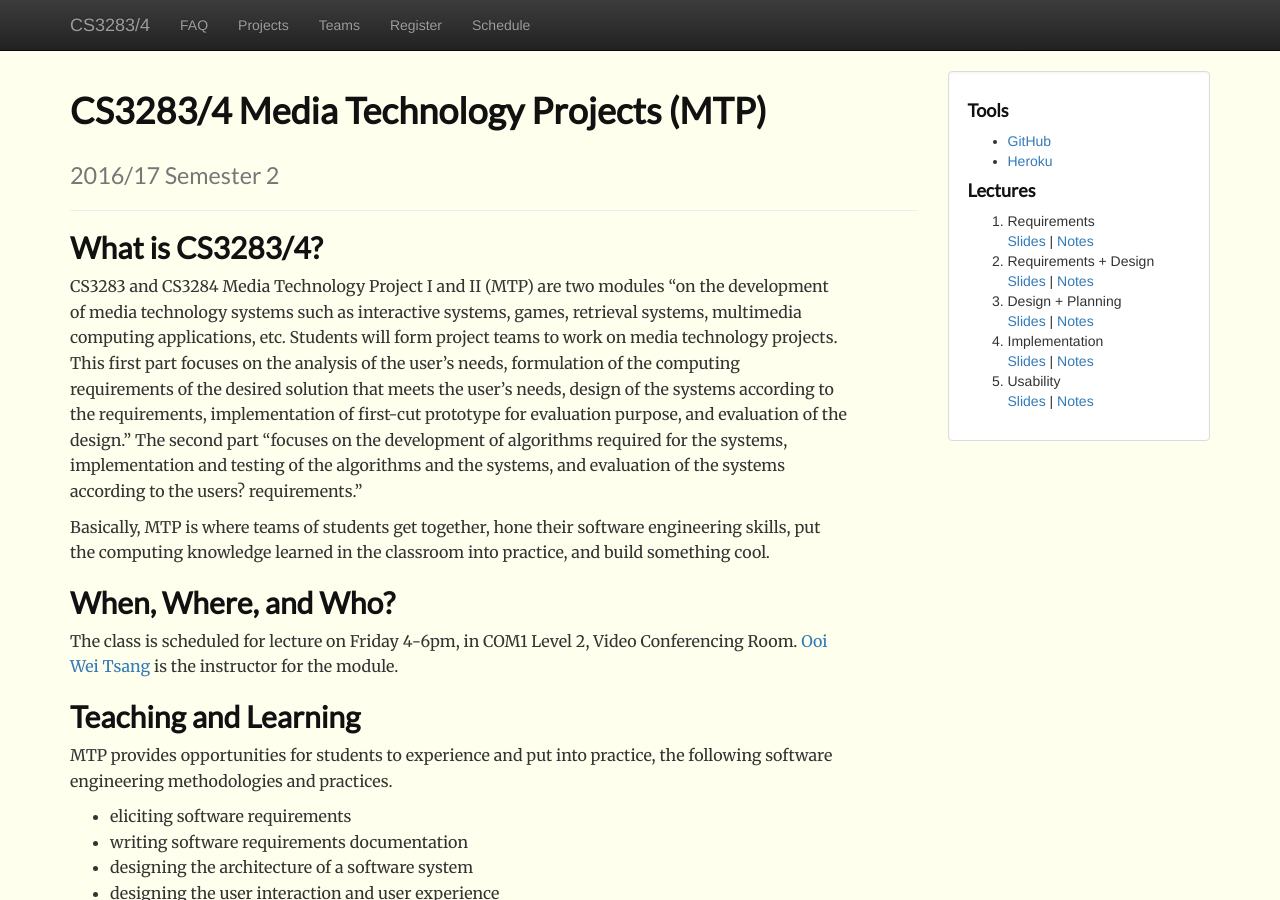
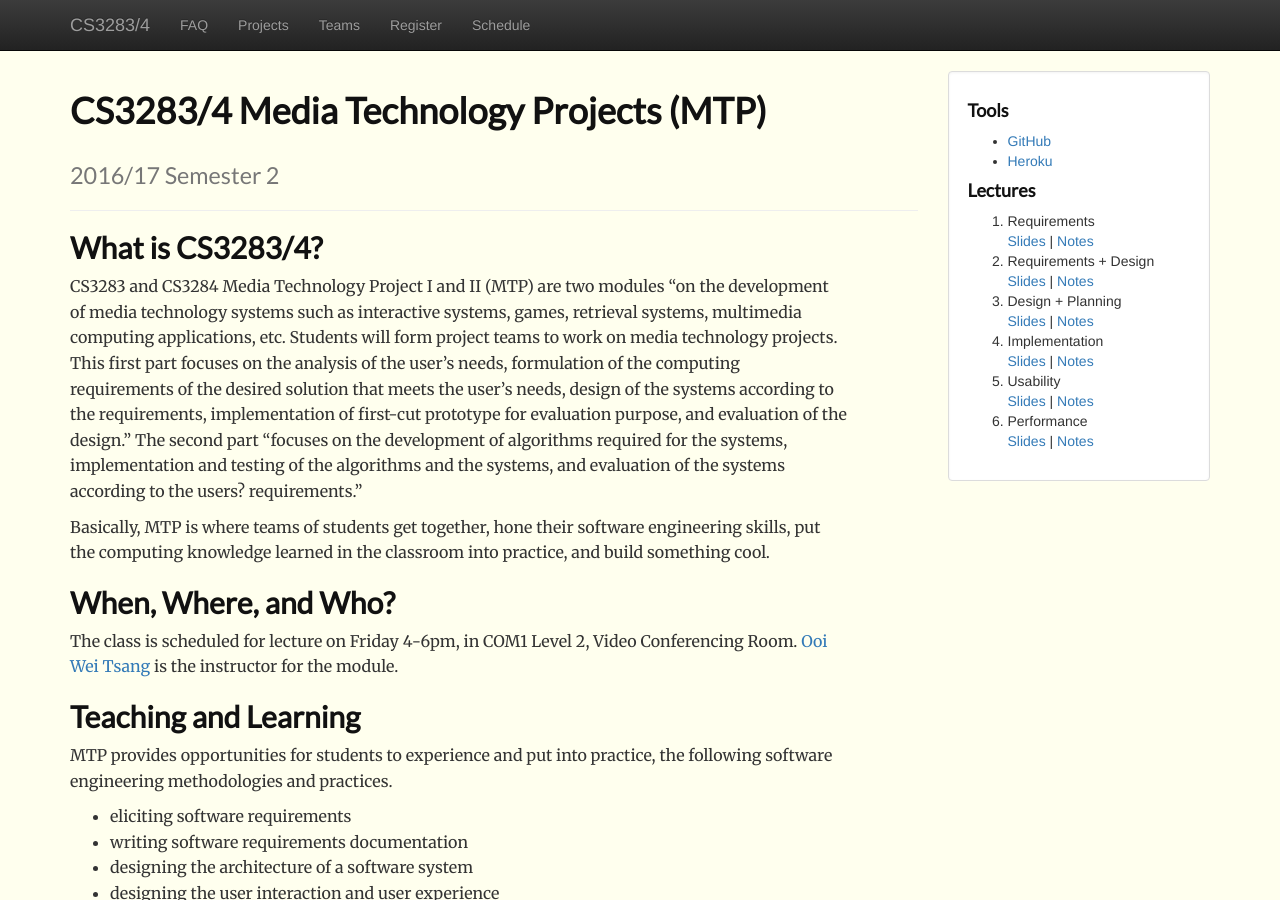
Before and after one commit to nus-mtp/1617, a Jekyll site: the page built from index.md, in a window 1280 px wide and 900 px high. Built offline with Jekyll 4.4.1, drawn with Linux system fonts in a browser that asks for light colours; nearby versions of some CDN libraries; our own code applies the rules of GitHub Pages for plain Markdown files.

Commit message:
Added links to Lecture 6

```diff
--- a/_includes/sidebar.html
+++ b/_includes/sidebar.html
@@ -16,5 +16,7 @@
 <a href="n4-implementation.html">Notes</a>
 <li>Usability<br> <a href="http://www.comp.nus.edu.sg/~ooiwt/cs3283/lect5.pdf">Slides</a> |
 <a href="n5-usability.html">Notes</a>
+<li>Performance<br> <a href="http://www.comp.nus.edu.sg/~ooiwt/cs3283/lect6.pdf">Slides</a> |
+<a href="n6-performance.html">Notes</a>
 </ol>
 </div>
```
